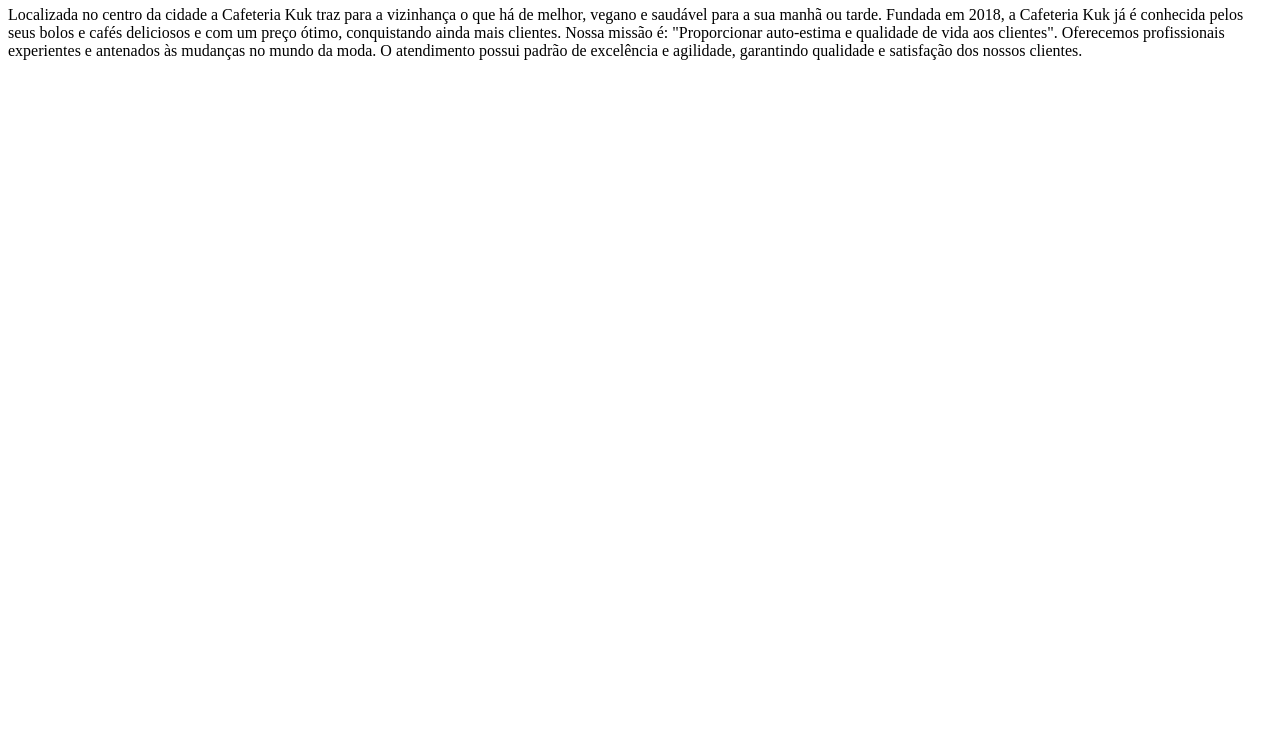
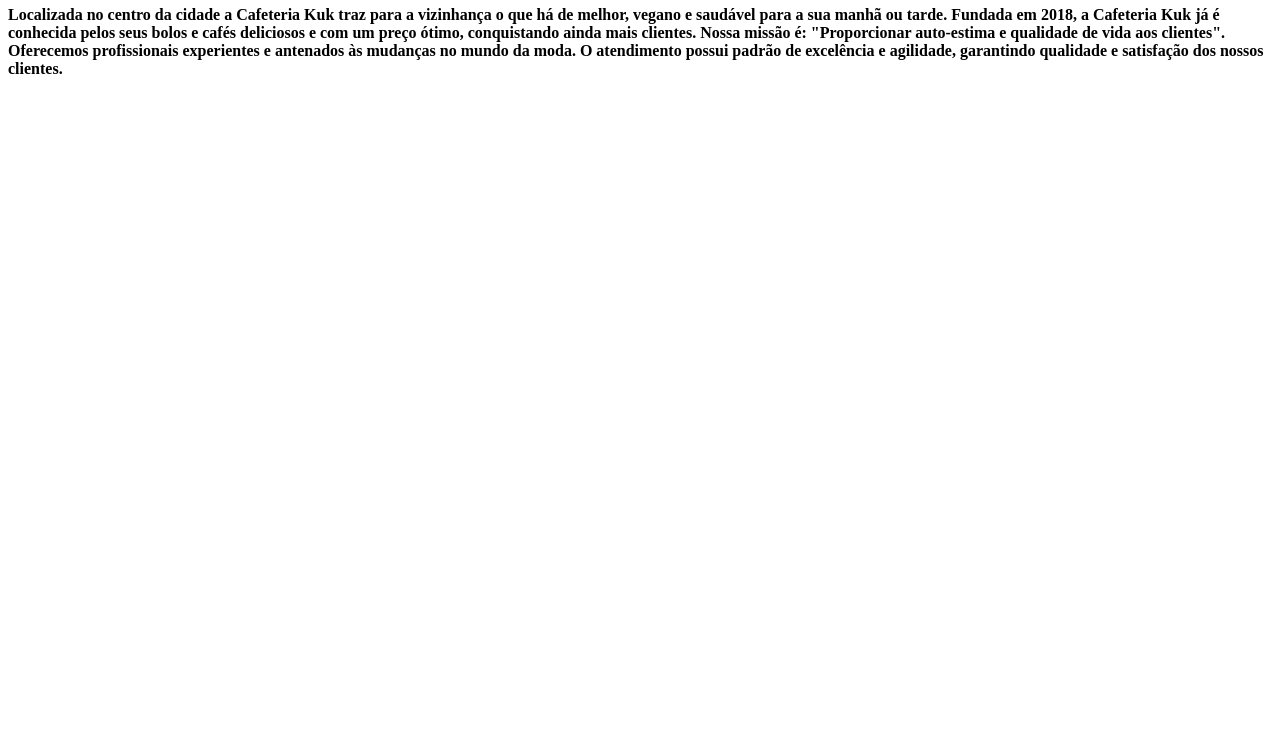
Before and after one commit to unfairous000/unfairous000.github.io, a plain HTML site: page index.html in a window 1280 px wide. Shown: the part 60-800 px from the top of the page. Drawn offline with Linux system fonts and the light colour scheme.

Commit message:
Update index.html

```diff
--- a/index.html
+++ b/index.html
@@ -1,4 +1,4 @@
-<h1>Sobre a Cafeteria Kuk.</h1>
+<h1>Sobre a Cafeteria Kuk.<strong> </h1>
 
 Localizada no centro da cidade a Cafeteria Kuk traz para a vizinhança o que há de melhor, vegano e saudável para a sua manhã ou tarde. Fundada em 2018, a Cafeteria Kuk já é conhecida pelos seus bolos e cafés deliciosos e com um preço ótimo, conquistando ainda mais clientes.
 
```
